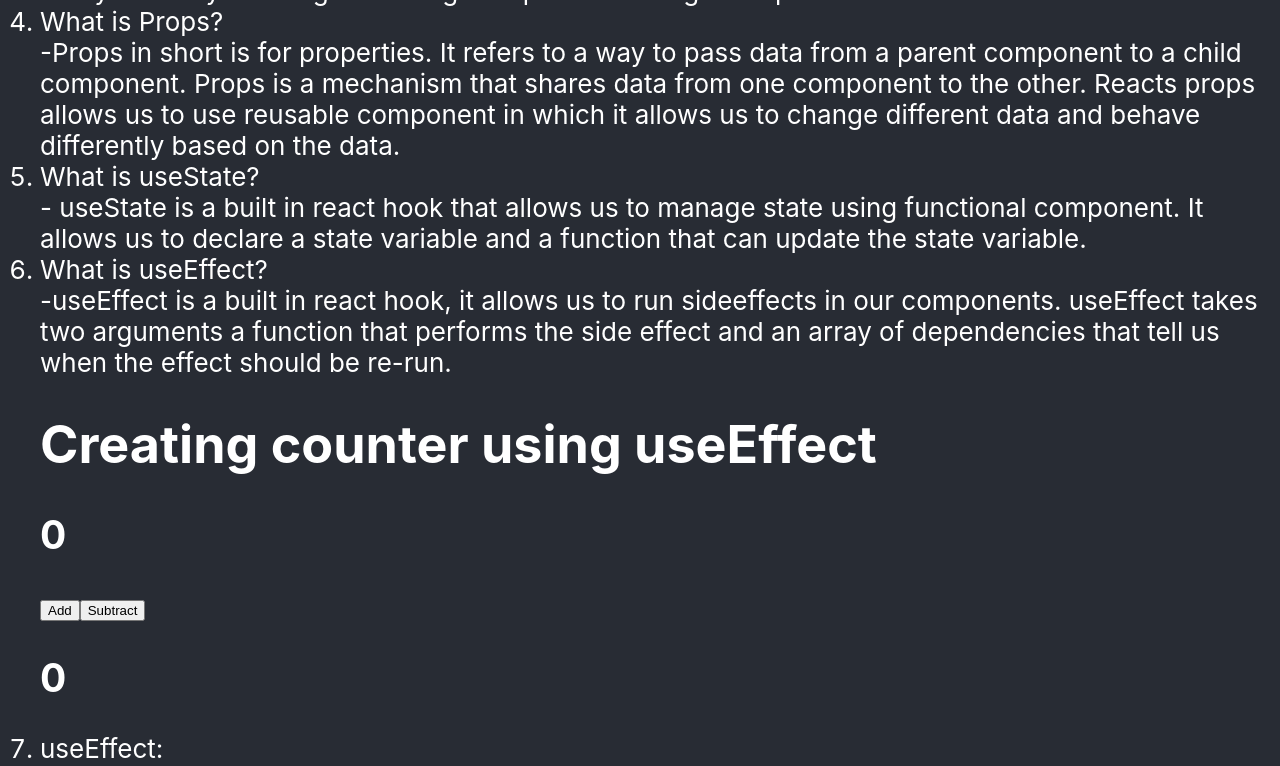
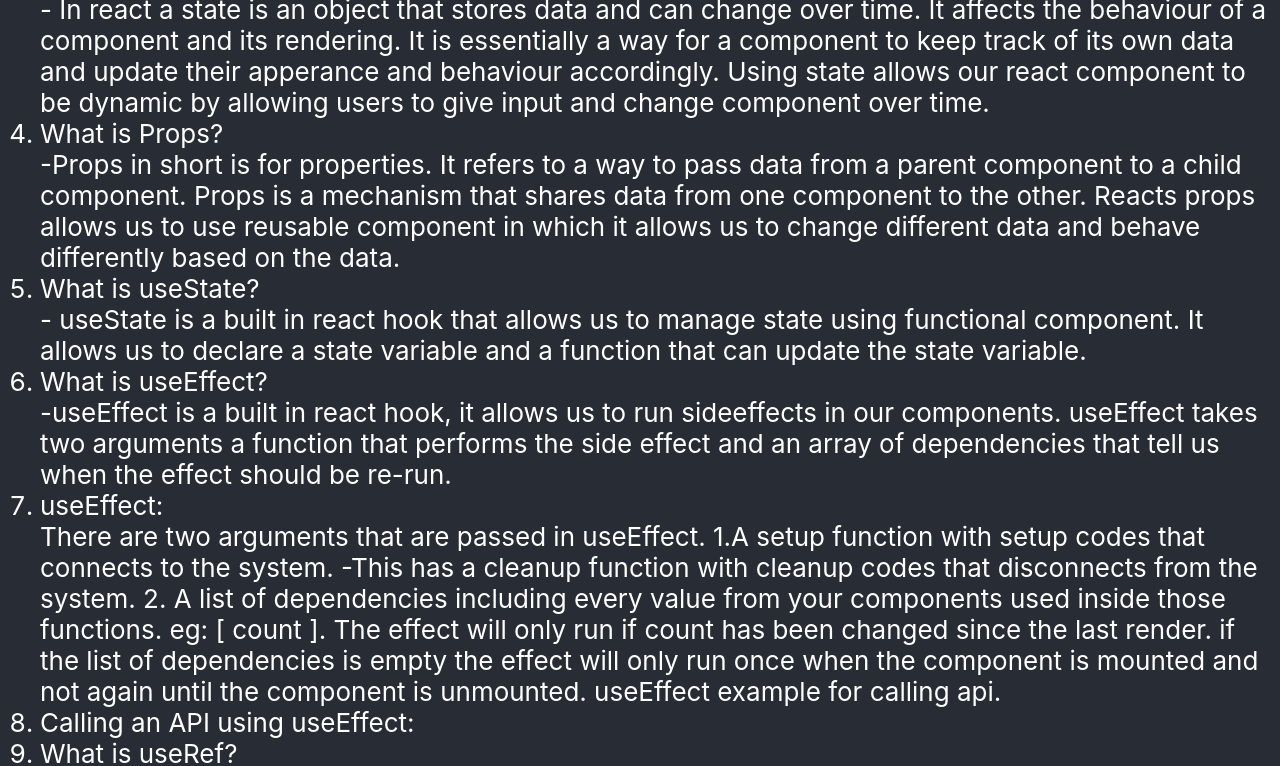
Before and after one commit to pjsherpa/react-theory-definition, a React (Create React App) app: page / in a window 1280 px wide. Shown: the part 667-1433 px from the top of the page. Built offline with nearby package versions, Linux system fonts and the light colour scheme.

Commit message:
updated navbar section

```diff
--- a/package.json
+++ b/package.json
@@ -8,6 +8,7 @@
     "@testing-library/user-event": "^13.5.0",
     "react": "^18.2.0",
     "react-dom": "^18.2.0",
+    "react-router-dom": "^6.16.0",
     "react-scripts": "5.0.1",
     "web-vitals": "^2.1.4"
   },
--- a/src/App.js
+++ b/src/App.js
@@ -1,70 +1,23 @@
 import "./App.css";
-import React, { useState, useEffect } from "react";
+import { BrowserRouter as Router, Route, Routes } from "react-router-dom";
+import NavBar from "./component/NavBar";
+import Qa from "./component/Qa";
 import Counter from "./component/Counter";
 import CallApi from "./component/CallApi";
 
 function App() {
-  const [time, setTime] = useState(new Date());
-
-  useEffect(() => {
-    const interval = setInterval(() => setTime(() => new Date()), 1000);
-    return () => clearInterval(interval);
-  });
-
   return (
     <div className="App">
-      <div className="App-header">
-        <h2>{time.toLocaleTimeString()}</h2>
-        <header>
-          <h1>React theory</h1>
-        </header>
-        <ol>
-          <li>What is a component in react?</li>- A component is a small and
-          reusable piece of code that represents a part of the user
-          interface(UI). It can contain any combination of HTML,CSS and JS and
-          is easily able to be inserted into a bigger webpage.
-          <li>What is JSX in react</li>- Javascript Syntax extention is an
-          extention that allows us to write HTML like codes directly in our JS
-          files. This makes the codes simpler to read as we do not have to go
-          back and forth between two files.
-          <li>What is State in react?</li>- In react a state is an object that
-          stores data and can change over time. It affects the behaviour of a
-          component and its rendering. It is essentially a way for a component
-          to keep track of its own data and update their apperance and behaviour
-          accordingly. Using state allows our react component to be dynamic by
-          allowing users to give input and change component over time.
-          <li>What is Props?</li>
-          -Props in short is for properties. It refers to a way to pass data
-          from a parent component to a child component. Props is a mechanism
-          that shares data from one component to the other. Reacts props allows
-          us to use reusable component in which it allows us to change different
-          data and behave differently based on the data.
-          <li>What is useState?</li>- useState is a built in react hook that
-          allows us to manage state using functional component. It allows us to
-          declare a state variable and a function that can update the state
-          variable.
-          <li>What is useEffect?</li>-useEffect is a built in react hook, it
-          allows us to run sideeffects in our components. useEffect takes two
-          arguments a function that performs the side effect and an array of
-          dependencies that tell us when the effect should be re-run.
-          <Counter />
-          <li>useEffect:</li>
-          There are two arguments that are passed in useEffect. 1.A setup
-          function with setup codes that connects to the system. -This has a
-          cleanup function with cleanup codes that disconnects from the system.
-          2. A list of dependencies including every value from your components
-          used inside those functions. eg: [ count ]. The effect will only run
-          if count has been changed since the last render. if the list of
-          dependencies is empty the effect will only run once when the component
-          is mounted and not again until the component is unmounted. useEffect
-          example for calling api.
-          {/* <CallApi /> */}
-          <li>Calling an API using useEffect:</li>
-          <li>What is useRef?</li>-useRef us a React Hook that lets you
-          reference a value that's not needed for rendering. It returns an
-          object with a single property.
-        </ol>
-      </div>
+      <Router>
+        <div>
+          <NavBar />
+          <Routes>
+            <Route path="/" element={<Qa />} />
+            <Route path="/Counter" element={<Counter />} />
+            <Route path="/CallApi" element={<CallApi />} />
+          </Routes>
+        </div>
+      </Router>
     </div>
   );
 }
--- /dev/null
+++ b/src/component/NavBar.js
@@ -0,0 +1,25 @@
+import React from "react";
+import { Link } from "react-router-dom";
+
+const NavBar = () => {
+  return (
+    <nav>
+      <ul>
+        <li>
+          <Link to="/">Qa</Link>
+        </li>
+        <li>
+          <Link to="/callapi">callapi</Link>
+        </li>
+        <li>
+          <Link to="/counter">counter</Link>
+        </li>
+        <li>
+          <Link to="/callapi">callapi</Link>
+        </li>
+      </ul>
+    </nav>
+  );
+};
+
+export default NavBar;
--- /dev/null
+++ b/src/component/Qa.js
@@ -0,0 +1,65 @@
+import React, { useState, useEffect } from "react";
+
+const Qa = () => {
+  const [time, setTime] = useState(new Date());
+
+  useEffect(() => {
+    const interval = setInterval(() => setTime(() => new Date()), 1000);
+    return () => clearInterval(interval);
+  });
+
+  return (
+    <div className="App-header">
+      <h2>{time.toLocaleTimeString()}</h2>
+      <header>
+        <h1>React theory</h1>
+      </header>
+      <ol>
+        <li>What is a component in react?</li>- A component is a small and
+        reusable piece of code that represents a part of the user interface(UI).
+        It can contain any combination of HTML,CSS and JS and is easily able to
+        be inserted into a bigger webpage.
+        <li>What is JSX in react</li>- Javascript Syntax extention is an
+        extention that allows us to write HTML like codes directly in our JS
+        files. This makes the codes simpler to read as we do not have to go back
+        and forth between two files.
+        <li>What is State in react?</li>- In react a state is an object that
+        stores data and can change over time. It affects the behaviour of a
+        component and its rendering. It is essentially a way for a component to
+        keep track of its own data and update their apperance and behaviour
+        accordingly. Using state allows our react component to be dynamic by
+        allowing users to give input and change component over time.
+        <li>What is Props?</li>
+        -Props in short is for properties. It refers to a way to pass data from
+        a parent component to a child component. Props is a mechanism that
+        shares data from one component to the other. Reacts props allows us to
+        use reusable component in which it allows us to change different data
+        and behave differently based on the data.
+        <li>What is useState?</li>- useState is a built in react hook that
+        allows us to manage state using functional component. It allows us to
+        declare a state variable and a function that can update the state
+        variable.
+        <li>What is useEffect?</li>-useEffect is a built in react hook, it
+        allows us to run sideeffects in our components. useEffect takes two
+        arguments a function that performs the side effect and an array of
+        dependencies that tell us when the effect should be re-run.
+        <li>useEffect:</li>
+        There are two arguments that are passed in useEffect. 1.A setup function
+        with setup codes that connects to the system. -This has a cleanup
+        function with cleanup codes that disconnects from the system. 2. A list
+        of dependencies including every value from your components used inside
+        those functions. eg: [ count ]. The effect will only run if count has
+        been changed since the last render. if the list of dependencies is empty
+        the effect will only run once when the component is mounted and not
+        again until the component is unmounted. useEffect example for calling
+        api.
+        <li>Calling an API using useEffect:</li>
+        <li>What is useRef?</li>-useRef us a React Hook that lets you reference
+        a value that's not needed for rendering. It returns an object with a
+        single property.
+      </ol>
+    </div>
+  );
+};
+
+export default Qa;
```
Also changed, not shown: 1 other file (tests, documents, lock files or other folders).
